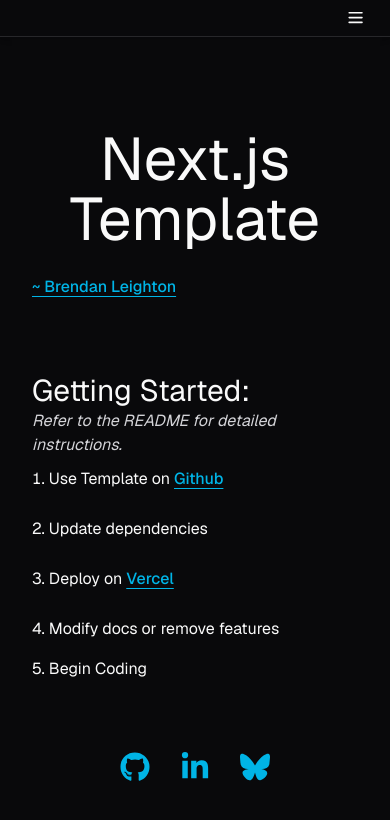
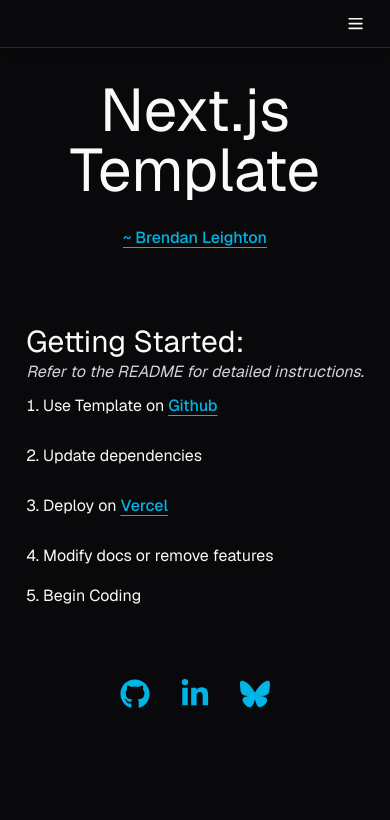
Before and after one commit to Brendan-Leighton/next_template, a Next.js app: page / in a window 390 px wide. Shown: the top 820 px of the page. Built offline with nearby package versions, Linux system fonts and the light colour scheme.

Commit message:
style(layout): rearrange what elements have layout styling so the body element takes more of the load

```diff
--- a/src/app/layout.tsx
+++ b/src/app/layout.tsx
@@ -44,7 +44,11 @@
 	return (
 		<html lang="en" suppressHydrationWarning>
 			<body
-				className={`${geistSans.variable} ${geistMono.variable} antialiased bg-neutral transition-all duration-300 ease-in-out`}
+				className={`
+					${geistSans.variable} ${geistMono.variable}
+					antialiased transition-all duration-300 ease-in-out
+					pt-20 px-4 bg-background text-foreground
+				`}
 			>
 				<ThemeProvider
 					attribute="class"
--- a/src/app/page.tsx
+++ b/src/app/page.tsx
@@ -7,7 +7,7 @@
 export default function Home() {
 
 	return (
-		<div className="flex flex-col justify-center items-center min-h-screen p-8 gap-16 sm:p-20 font-[family-name:var(--font-geist-sans)]">
+		<div className="flex flex-col gap-16 items-center min-h-screen font-[family-name:var(--font-geist-sans)]">
 			<header>
 				<TemplateHeading />
 			</header>
@@ -16,12 +16,11 @@
 					flex flex-col gap-8 align-center
 					bg-background
 					rounded-md w-fit mx-auto
-				"
-			>
+				">
 				<GettingStarted />
 
 			</main>
-			<footer className="row-start-3 flex gap-6 flex-wrap items-center justify-center">
+			<footer className="flex gap-6 flex-wrap items-center justify-center pb-4">
 				<ContactIcons />
 			</footer>
 		</div>
--- a/src/components/mini_apps/template-heading.tsx
+++ b/src/components/mini_apps/template-heading.tsx
@@ -15,11 +15,11 @@
 			<Button asChild
 				size='link'
 				variant='link'
+				className="flex mx-auto w-fit min-[522px]:float-right"
 			>
 				<a
 					href="https://github.com/Brendan-Leighton"
 					aria-label="Vercel"
-					className="block mx-auto min-[522px]:w-fit  min-[522px]:float-right"
 				>~ Brendan Leighton</a>
 			</Button>
 		</>
--- a/src/components/nav-menu.tsx
+++ b/src/components/nav-menu.tsx
@@ -43,7 +43,7 @@
 							href={href}
 							className='
 								min-h-11 m-w-11 py-2 px-4 rounded text-lg
-								hover:bg-accent
+								hover:bg-accent hover:text-background
 							'
 						>
 							{label}
@@ -55,7 +55,7 @@
 						href={href}
 						className='
 								min-h-11 m-w-11 py-2 px-4 rounded text-lg
-								hover:bg-accent
+								hover:bg-accent hover:text-background
 							'
 					>
 						{label}
@@ -78,7 +78,7 @@
 				))
 			}
 
-			<NavigationMenuItem className='hover:bg-primary-300 rounded'>
+			<NavigationMenuItem>
 				{
 					isMobile ?
 						<SheetClose asChild>
@@ -93,7 +93,7 @@
 
 	return (
 		<NavigationMenu
-			className='h-auto border-b bg-background-50 shadow-md
+			className='fixed top-0 left-0 w-full h-12 border-b bg-background shadow-md
 				md:mx-auto
 			'
 			role='navigation'>
@@ -101,7 +101,7 @@
 			{/* Mobile Menu */}
 			<Sheet>
 				<SheetTrigger asChild>
-					<Button className='ml-auto mr-4 md:hidden' variant="ghost" size="icon">
+					<Button className='ml-auto mr-4 md:hidden rounded' variant="ghost" size="icon" aria-label='Open Menu'>
 						<Menu className="h-[1.2rem] w-[1.2rem]" />
 					</Button>
 				</SheetTrigger>
--- a/src/components/shadcn/button.tsx
+++ b/src/components/shadcn/button.tsx
@@ -26,7 +26,7 @@
 				lg: "h-10 rounded-md px-8",
 				icon: "h-9 w-9",
 				icon_lg: 'h-20 w-20',
-				link: "min-h-[44px] min-w-[44px] p-0",
+				link: "min-h-[44px] min-w-[44px] p-0 my-auto",
 			},
 		},
 		defaultVariants: {
--- a/src/components/theme-toggler.tsx
+++ b/src/components/theme-toggler.tsx
@@ -22,7 +22,7 @@
 		<Button
 			variant='ghost'
 			onClick={() => setTheme(theme === 'dark' ? 'light' : 'dark')}
-			className='hover:text-accent hover:bg-transparent'
+			className='hover:text-background hover:bg-accent rounded'
 		>
 			<Sun className='h-3xl w-3xl rotate-0 scale-100 transition-all dark:-rotate-90 dark:scale-0' />
 			<Moon className='absolute h-3xl w-3xl rotate-90 scale-0 transition-all dark:rotate-0 dark:scale-100' />
```
